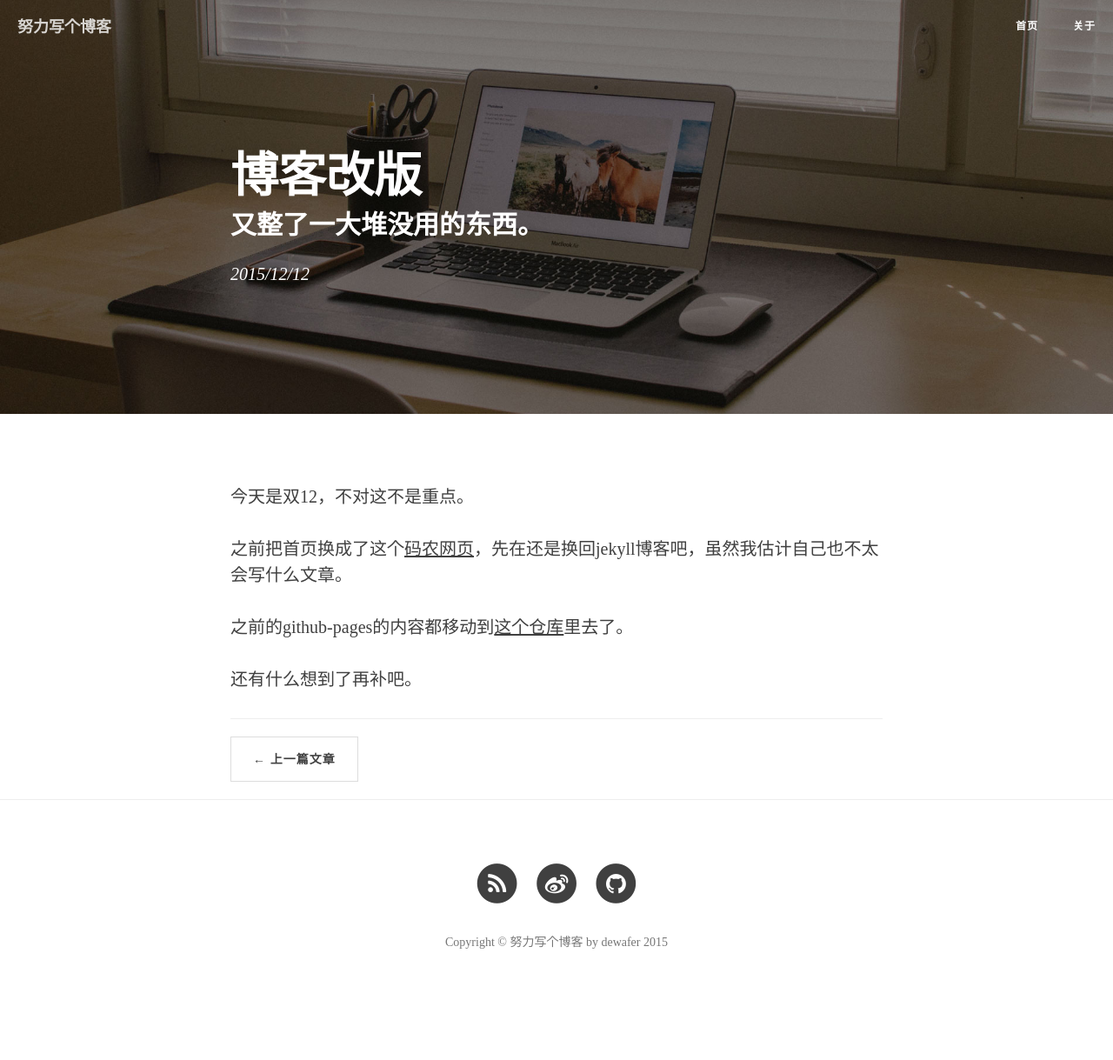
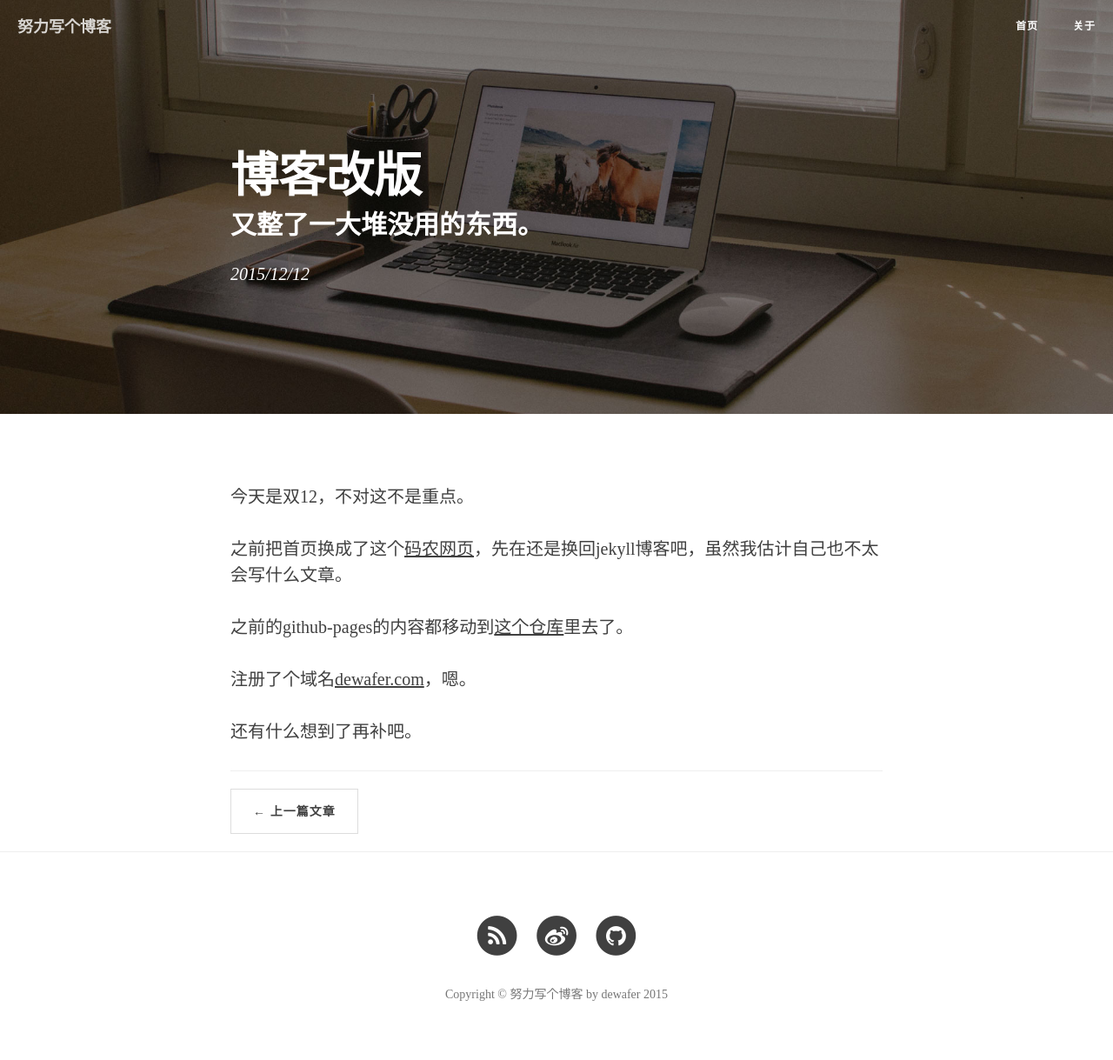
Before and after one commit to dewafer/dewafer.github.io, a Jekyll site: the page built from _posts/2015-12-12-double-twelve.md, in a window 1280 px wide. Shown: the whole page at 87% size. Built offline with Jekyll 4.4.1, drawn with Linux system fonts in a browser that asks for light colours; nearby versions of some CDN libraries; before the commit the page ends 1159 px from its top, so only the background shows below that.

Commit message:
update som posts

```diff
--- a/_posts/2015-12-12-double-twelve.md
+++ b/_posts/2015-12-12-double-twelve.md
@@ -9,8 +9,8 @@ date:       2015-12-12
 
 之前把首页换成了这个[码农网页](/index2.html)，先在还是换回jekyll博客吧，虽然我估计自己也不太会写什么文章。
 
-
 之前的github-pages的内容都移动到[这个仓库](https://github.com/dewafer/dewafer-github-pages_backup)里去了。
 
+注册了个域名[dewafer.com](http://www.dewafer.com)，嗯。
 
 还有什么想到了再补吧。
```
